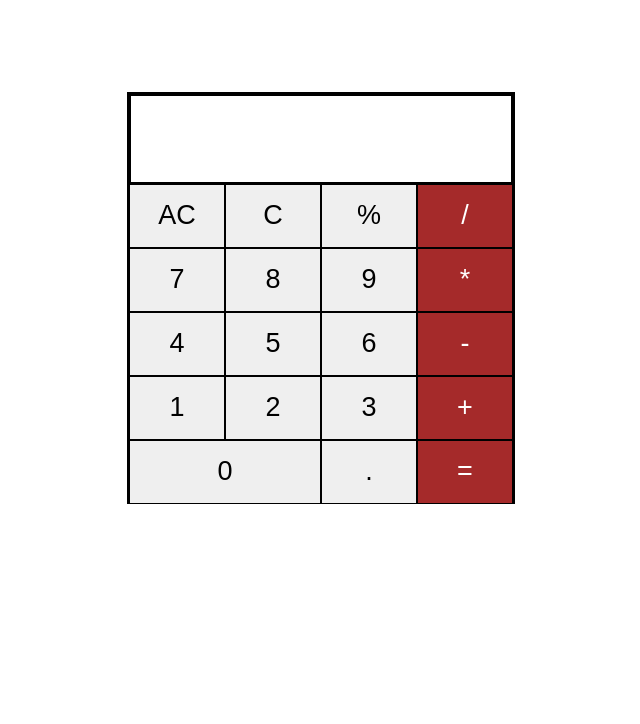
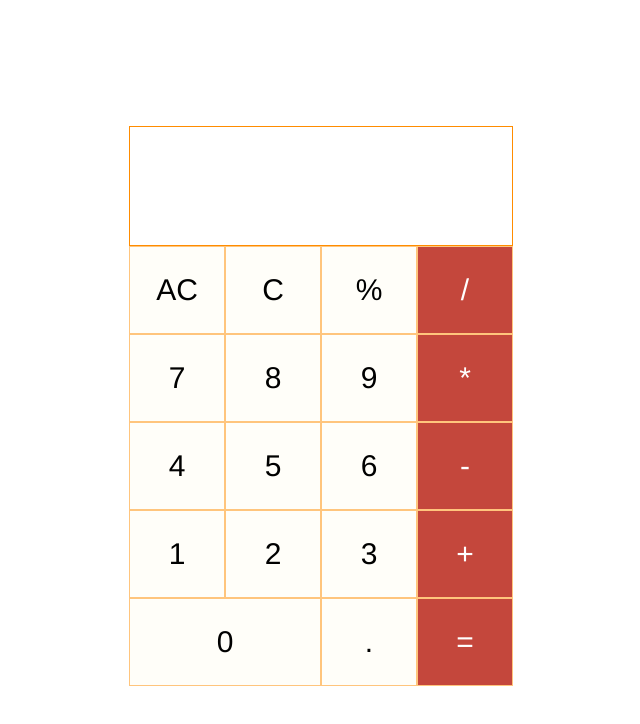
Before and after one commit to MoulinaPradhan/calculator-project, a plain HTML site: page calc.html in a window 1280 px wide. Shown: the whole page, without its empty margins (319-959 px from the left). Drawn offline with Linux system fonts and the light colour scheme.

Commit message:
version 2.0.0

```diff
--- a/calc.html
+++ b/calc.html
@@ -1,11 +1,13 @@
 <!DOCTYPE html>
 <html lang="en">
+
 <head>
     <meta charset="UTF-8">
     <meta name="viewport" content="width=device-width, initial-scale=1.0">
+    <title>Document</title>
     <link rel="stylesheet" type="text/css" href="style.css">
-    <title>Calculator</title>
 </head>
+
 <body>
     <div class="calculator">
         <div class="display">
@@ -15,35 +17,35 @@
             <div class="row1">
                 <button id="ac">AC</button>
                 <button id="c">C</button>
-                <button id="percent">%</button>
-                <button class="hl" id="divide">/</button>
-
+                <button id="modulo">%</button>
+                <button class="red" id="slash">/</button>
             </div>
             <div class="row2">
                 <button id="seven">7</button>
                 <button id="eight">8</button>
                 <button id="nine">9</button>
-                <button class="hl" id="multiply">*</button>
+                <button class="red" id="mul">*</button>
             </div>
             <div class="row3">
                 <button id="four">4</button>
                 <button id="five">5</button>
                 <button id="six">6</button>
-                <button class="hl" id="subtract">-</button>
+                <button class="red" id="sub">-</button>
             </div>
             <div class="row4">
                 <button id="one">1</button>
                 <button id="two">2</button>
                 <button id="three">3</button>
-                <button class="hl" id="add">+ </button>
+                <button class="red" id="add">+</button>
             </div>
             <div class="row5">
-                <button style="width: 50%;" id="zero">0</button>
+                <button style="width:50%;" id="zero">0</button>
                 <button id="point">.</button>
-                <button  class="hl" id="equal">= </button>
+                <button class="red" id="equal">=</button>
             </div>
         </div>
     </div>
     <script type="text/javascript" src="cs.js"></script>
 </body>
+
 </html>
--- a/cs.js
+++ b/cs.js
@@ -1,99 +1,80 @@
 "use strict";
-var cals=document.getElementsByClassName('calculations')[0];
-
-//all the calculation part
-document.getElementById('one').addEventListener('click',function()
+var cals = document.getElementsByClassName('calculations')[0];
+/* stores all the calculation expressions */
+document.getElementById('one').addEventListener('click', function ()
 {
-    cals.innerText+=1;
+    cals.innerText += 1;
 });
-
-document.getElementById('two').addEventListener('click',function()
+document.getElementById('two').addEventListener('click', function ()
 {
-    cals.innerText+=2;
+    cals.innerText += 2;
 });
-
-document.getElementById('three').addEventListener('click',function()
+document.getElementById('three').addEventListener('click', function ()
 {
-    cals.innerText+=3;
+    cals.innerText += 3;
 });
-
-document.getElementById('four').addEventListener('click',function()
+document.getElementById('four').addEventListener('click', function ()
 {
-    cals.innerText+=4;
+    cals.innerText += 4;
 });
-
-document.getElementById('five').addEventListener('click',function()
+document.getElementById('five').addEventListener('click', function ()
 {
-    cals.innerText+=5;
+    cals.innerText += 5;
 });
-
-document.getElementById('six').addEventListener('click',function()
+document.getElementById('six').addEventListener('click', function ()
 {
-    cals.innerText+=6;
+    cals.innerText += 6;
 });
-
-document.getElementById('seven').addEventListener('click',function()
+document.getElementById('seven').addEventListener('click', function ()
 {
-    cals.innerText+=7;
+    cals.innerText += 7;
 });
-
-document.getElementById('eight').addEventListener('click',function()
+document.getElementById('eight').addEventListener('click', function ()
 {
-    cals.innerText+=8;
+    cals.innerText += 8;
 });
-
-document.getElementById('nine').addEventListener('click',function()
+document.getElementById('nine').addEventListener('click', function ()
 {
-    cals.innerText+=9;
+    cals.innerText += 9;
 });
-
-document.getElementById('zero').addEventListener('click',function()
+document.getElementById('zero').addEventListener('click', function ()
 {
-    cals.innerText+=0;
+    cals.innerText += 0;
 });
-/////////////////////////////////////////////////////////////////////////////////////////////////
-
-document.getElementById('point').addEventListener('click',function()
+/////////////////////////////////////////////////////////////////////
+document.getElementById('point').addEventListener('click', function ()
 {
-    cals.innerText+=".";
+    cals.innerText += ".";
 });
-
-document.getElementById('percent').addEventListener('click',function()
+document.getElementById('ac').addEventListener('click', function ()
 {
-    cals.innerText+="%";
+    cals.innerText = "";
 });
-
-document.getElementById('divide').addEventListener('click',function()
-{
-    cals.innerText+="/";
-});
-
-document.getElementById('multiply').addEventListener('click',function()
-{
-    cals.innerText+="*";
-});
-
-document.getElementById('add').addEventListener('click',function()
-{
-    cals.innerText+="+";
-});
-
-document.getElementById('subtract').addEventListener('click',function()
-{
-    cals.innerText+="-";
-});
-
-document.getElementById('ac').addEventListener('click',function()
-{
-    cals.innerText="";
-});
-
-document.getElementById('c').addEventListener('click',function()
+document.getElementById('c').addEventListener('click', function ()
 {
     cals.innerText = cals.innerText.substring(0, cals.innerText.length - 1);
 });
-
-document.getElementById('equal').addEventListener('click',function()
+document.getElementById('modulo').addEventListener('click', function ()
 {
-    cals.innerText=eval(cals.innerText);
+    cals.innerText += "%";
 });
+document.getElementById('slash').addEventListener('click', function ()
+{
+    cals.innerText += "/";
+});
+document.getElementById('mul').addEventListener('click', function ()
+{
+    cals.innerText += "*";
+});
+document.getElementById('sub').addEventListener('click', function ()
+{
+    cals.innerText += "-";
+});
+document.getElementById('add').addEventListener('click', function ()
+{
+    cals.innerText += "+";
+});
+document.getElementById('equal').addEventListener('click', function ()
+{
+    cals.innerText = eval(cals.innerText);
+});
--- a/style.css
+++ b/style.css
@@ -1,49 +1,53 @@
-button{
-    display: inline-block;
-    width: 25%;
-    height: 8vh;
-    padding: 2px;
-       box-sizing: border-box;
-    border: 1px solid black;
-    font-size: 27px;
-    margin-right: -4px;
+.calculator
+{
+    margin:auto;
+    margin-top:10%;
+    height:70vh;
+    width:30vw;
+    min-width:300px;
+    text-align: center;
 }
-.calculator{
-    border: 2px black solid;
-    margin: auto;
-    height: 51vh;
-    width: 30vw;
-    min-width: 282px;
-    margin-top: 92px;
-    /* min-height: 300px;*/
-
+.display
+{
+    box-sizing:border-box;
+    width:100%;
+    height:15vh;
+    border:1px solid #ff8c00;
+    padding:5px;
+    position:relative;
+    overflow:hidden;
 }
-
-.display{
-    width: 100%;
-    height: 22%;
-    border: 2px solid black;
+button
+{
+    display:inline-block;
+    margin-right:-2px;
+    margin-left:-2px;
+    width:25%;
+    height:11vh;
+    padding:0px;
     box-sizing: border-box;
-    padding: 7px;
-    overflow: hidden;
-    position: relative;
+    border:1px solid #ffc57d;
+    background-color: #fffef9;
+    font-size: 30px;
+    font-family: “Helvetica Neue”, Helvetica, Arial, sans-serif;
 }
-.calculations{
-
-    display: inline-block;
-    position: absolute;
-    right: 5px;
-    bottom: 40px;
-    margin: 0px;
-    width: min-content;
+.red
+{
+    background-color: #c4473c;
+    color:white;
+}
+.calculations
+{
+    display:inline-block;
+    position:absolute;
+    right:5px;
+    bottom:5px;
+    margin:0px;
+    width:min-content;
     max-width: 95%;
-    overflow-wrap: break-word;
+    overflow-wrap:break-word;
     text-align: right;
-    height: auto;
-    font-size: 25px;
-    font-weight: bolder;
+    height:auto;
+    font-size:25px;
+    font-weight:bolder;
 }
-.hl{
-    background-color: brown;
-    color: white;
-}
```
